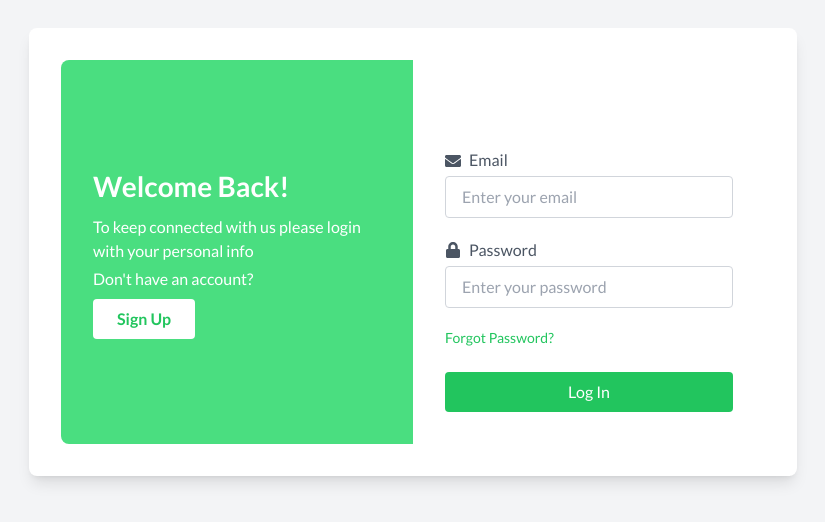
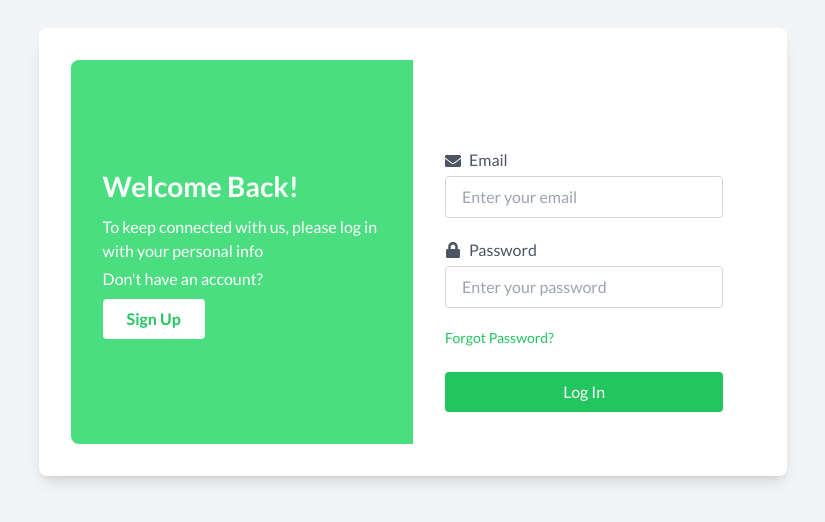
Before and after one commit to PuneetKandpal/Internship-Projects, a React (Vite) app in the folder Uranium_Tracker_React/uranium-tracker/: page /login in a window 1280 px wide. Shown: the part 148-670 px from the top of the page, without its empty margins (227-1052 px from the left). Built offline with nearby package versions, Linux system fonts and the light colour scheme; a web font is replaced by a local one.

Commit message:
responsive: login page

```diff
--- a/Uranium_Tracker_React/uranium-tracker/src/pages/LogIn.jsx
+++ b/Uranium_Tracker_React/uranium-tracker/src/pages/LogIn.jsx
@@ -42,13 +42,13 @@ const Login = () => {
   };
 
   return (
-    <div className="min-h-screen flex items-center justify-center bg-gray-100">
-      <div className="bg-white w-[60%] rounded-lg shadow-lg p-8 flex">
+    <div className="min-h-screen flex items-center justify-center bg-gray-100 px-4">
+      <div className="bg-white w-full max-w-[90%] md:max-w-[60%] rounded-lg shadow-lg p-8 md:flex">
         {/* Left Side */}
-        <div className="hidden md:flex flex-col justify-center w-1/2 bg-green-400 rounded-l-lg p-8 text-white">
-          <h2 className="text-[28px] font-bold">Welcome Back!</h2>
+        <div className="hidden md:flex flex-col justify-center w-full md:w-1/2 bg-green-400 rounded-l-lg p-8 text-white">
+          <h2 className="text-[24px] md:text-[28px] font-bold">Welcome Back!</h2>
           <p className="mt-2">
-            To keep connected with us please login with your personal info
+            To keep connected with us, please log in with your personal info
           </p>
           <p className="mt-1">Don't have an account?</p>
           <NavLink
```
